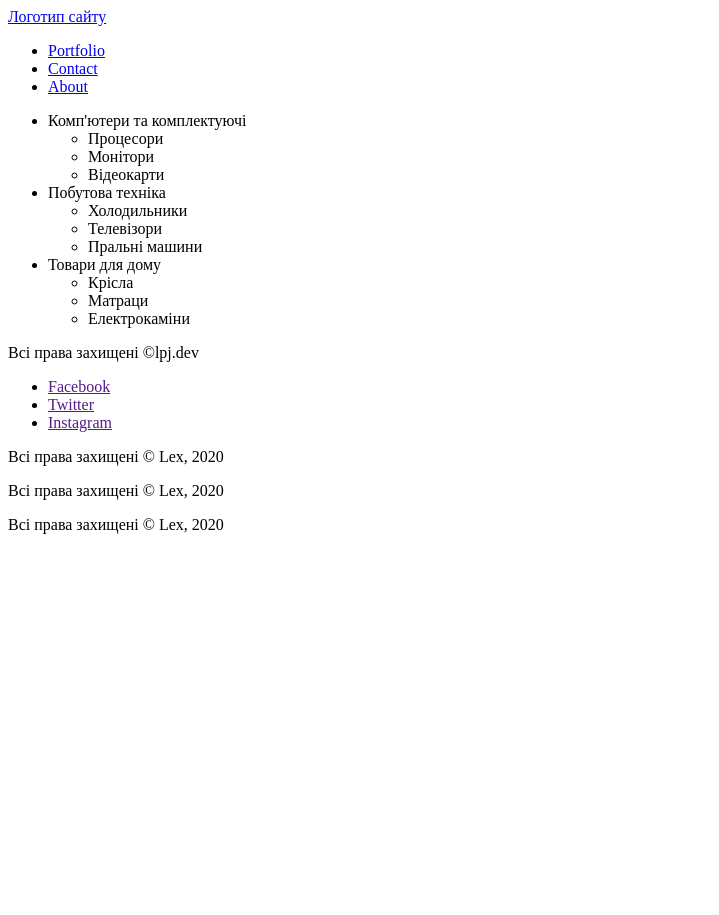
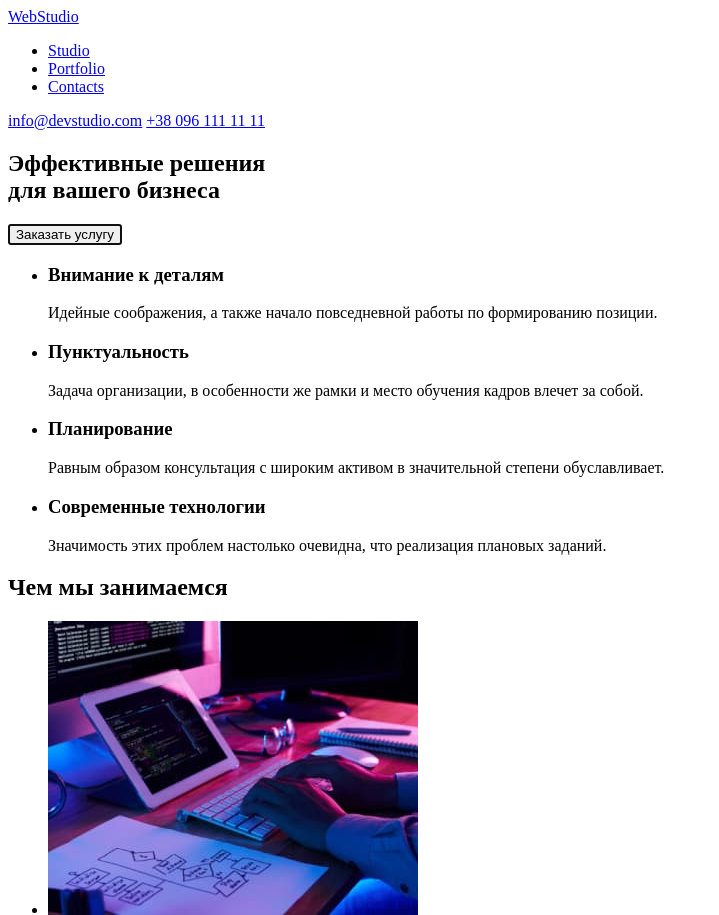
Before and after one commit to Arah0rn/goit-markup-hw-01, a plain HTML site: page Index.html in a window 1280 px wide. Shown: the top 915 px of the page, without its empty margins (0-719 px from the left). Before the commit the page ends 800 px from the top, so only its background shows below. Drawn offline with Linux system fonts and the light colour scheme.

Commit message:
Verstka 1

```diff
--- a/Index.html
+++ b/Index.html
@@ -5,68 +5,114 @@
    <meta charset="UTF-8">
    <meta http-equiv="X-UA-Compatible" content="IE=edge">
    <meta name="viewport" content="width=device-width, initial-scale=1.0">
-   <title>Document</title>
+   <title>Студія</title>
 </head>
 
 <body>
    <header>
-      <a href="/">Логотип сайту</a>
+      <a href="/">WebStudio</a>
 
       <nav>
          <!-- Навігація на інші сторінки -->
          <ul>
-            <li><a href="/portfolio">Portfolio</a></li>
-            <li><a href="/contact">Contact</a></li>
-            <li><a href="/about">About</a></li>
+            <li><a href="/Studio">Studio</a></li>
+            <li><a href="/Portfolio">Portfolio</a></li>
+            <li><a href="/Contacts">Contacts</a></li>
          </ul>
       </nav>
+      <a href="mailto:info@devstudio.com">info@devstudio.com</a>
+      <a href="tel:+380961111111">+38 096 111 11 11</a>
    </header>
 
+   <main>
+      <!-- Банер-заголовок -->
+      <section>
+         <h1>Эффективные решения <br>для вашего бизнеса</h1>
+         <button type="button" autofocus>Заказать услугу</button>
+      </section>
 
-
-   <ul>
-      <li>
-         Комп'ютери та комплектуючі
+      <!-- секція переваг -->
+      <section>
+         <h2 hidden>Преимущества компании</h2>
          <ul>
-            <li>Процесори</li>
-            <li>Монітори</li>
-            <li>Відеокарти</li>
+            <li>
+               <h3>Внимание к деталям</h3>
+               <p>
+                  Идейные соображения, а также начало повседневной работы по формированию позиции.
+               </p>
+            </li>
+            <li>
+               <h3>Пунктуальность</h3>
+               <p>
+                  Задача организации, в особенности же рамки и место обучения кадров влечет за собой.
+               </p>
+            </li>
+            <li>
+               <h3>Планирование</h3>
+               <p>
+                  Равным образом консультация с широким активом в значительной степени обуславливает.
+               </p>
+            </li>
+            <li>
+               <h3>Современные технологии</h3>
+               <p>
+                  Значимость этих проблем настолько очевидна, что реализация плановых заданий.
+               </p>
+            </li>
          </ul>
-      </li>
-      <li>
-         Побутова техніка
+      </section>
+      <!-- секція з постерами -->
+      <section>
+         <h2>Чем мы занимаемся</h2>
          <ul>
-            <li>Холодильники</li>
-            <li>Телевізори</li>
-            <li>Пральні машини</li>
+            <li>
+               <img src="./images/ourJob/programer.jpg" alt="Close-up image programer working his desk-office"
+                  width="370">
+            </li>
+            <li>
+               <img src="./images/ourJob/designer.jpg"
+                  alt="web-ui-designers are developing application smartphones team creators is working interface mobile phones"
+                  width="370">
+            </li>
+            <li>
+               <img src="./images/ourJob/creative-artist.jpg"
+                  alt="creative-artist web design with working colour selection graphic tablet" width="370">
+            </li>
          </ul>
-      </li>
-      <li>
-         Товари для дому
+      </section>
+      <!-- Наша команда -->
+      <section>
+         <h2>Наша команда</h2>
          <ul>
-            <li>Крісла</li>
-            <li>Матраци</li>
-            <li>Електрокаміни</li>
+            <li>
+               <img src="./images/ourTeam/product-des.jpg" alt="Product Designer" width="270">
+               <h3>Игорь Демьяненко</h3>
+               <p>Product Designer</p>
+            </li>
+            <li>
+               <img src="./images/ourTeam/frontend-dev.jpg" alt="Frontend Developer" width="270">
+               <h3>Ольга Репина</h3>
+               <p>Frontend Developer</p>
+            </li>
+            <li>
+               <img src="./images/ourTeam/marketolog.jpg" alt="Marketing" width="270">
+               <h3>Николай Тарасов</h3>
+               <p>Marketing</p>
+            </li>
+            <li>
+               <img src="./images/ourTeam/ui-des.jpg" alt="UI Designer" width="270">
+               <h3>Михаил Ермаков</h3>
+               <p>UI Designer</p>
+            </li>
          </ul>
-      </li>
-   </ul>
-
+      </section>
+   </main>
 
    <footer>
-      <!-- Копірайт -->
-      <p>Всі права захищені &copy;lpj.dev</p>
-
-      <!-- Посилання на соцмережі -->
-      <ul>
-         <li><a href="">Facebook</a></li>
-         <li><a href="">Twitter</a></li>
-         <li><a href="">Instagram</a></li>
-      </ul>
-
-
-      <p>Всі права захищені &copy; Lex, 2020</p>
-      <p>Всі права захищені &#169; Lex, 2020</p>
-      <p>Всі права захищені &#xa9; Lex, 2020</p>
+      <a href="/">WebStudio</a>
+      <address>г. Киев, пр-т Леси Украинки, 26</address>
+      <a href="mailto:info@example.com">info@example.com</a>
+      <a href="tel:+380991111111">+38 099 111 11 11</a>
    </footer>
 
 </body>
```
Also changed, not shown: images/ourJob/creative-artist.jpg (added), images/ourJob/designer.jpg (added), images/ourJob/programer.jpg (added), images/ourTeam/frontend-dev.jpg (added), images/ourTeam/marketolog.jpg (added), images/ourTeam/product-des.jpg (added), images/ourTeam/ui-des.jpg (added).
